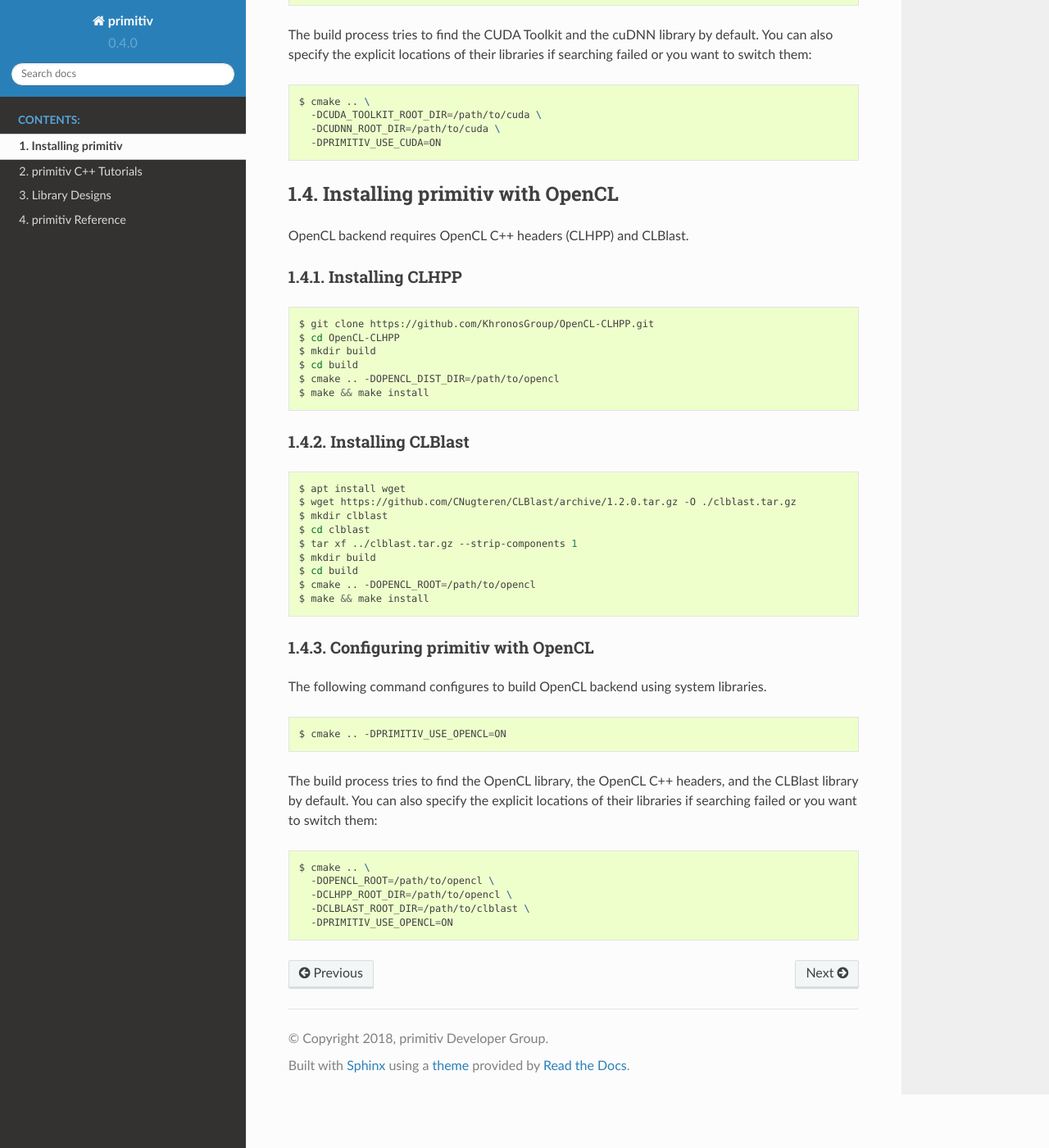
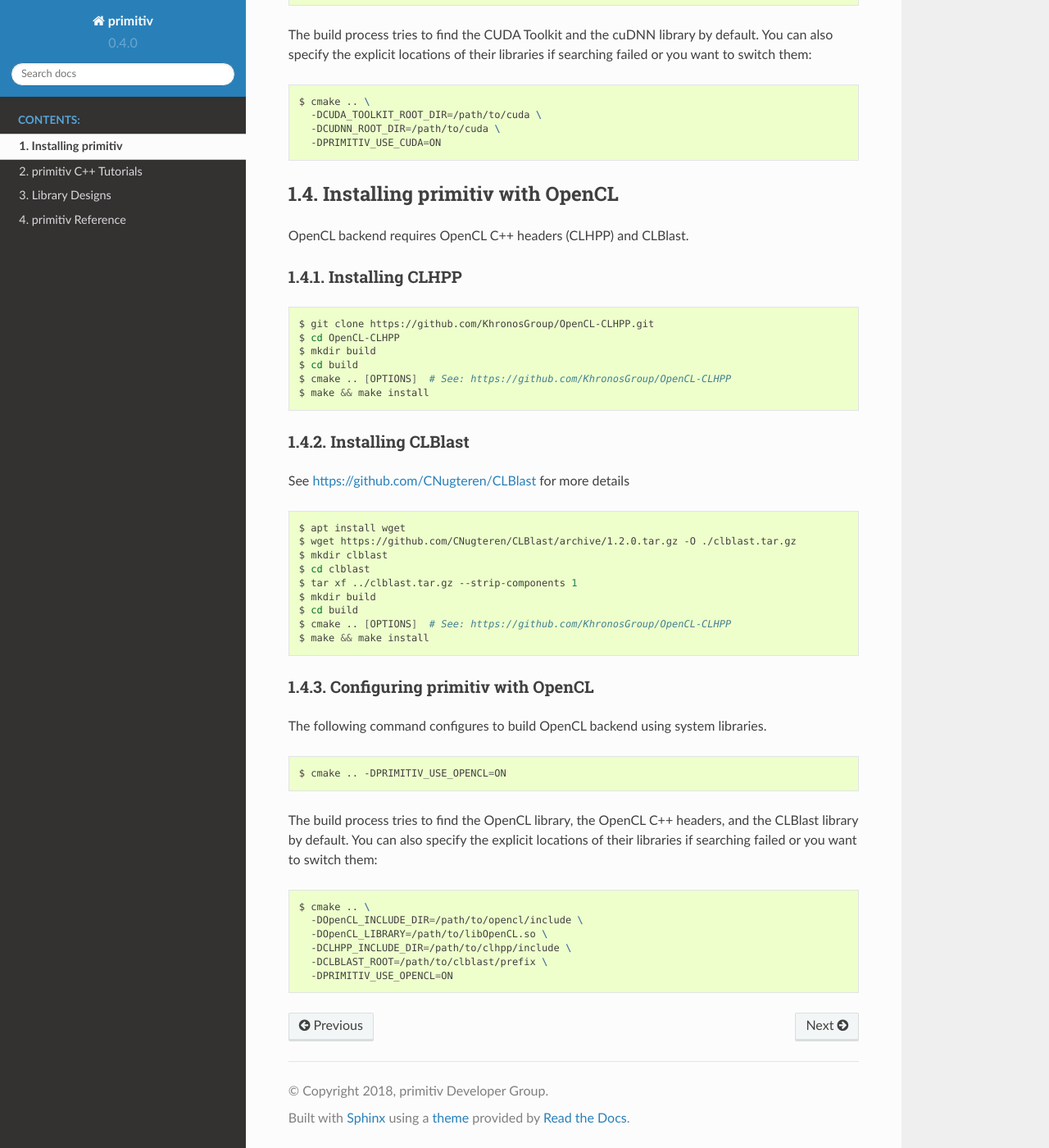
Before and after one commit to primitiv/primitiv, a Sphinx documentation site: the page built from docs/source/installation.rst, in a window 1280 px wide and 1400 px high, scrolled down 2347 px. Shown: the whole window at 82% size. Built offline with Sphinx 7.4.7 and the Read the Docs theme 2.0.0, drawn with Linux system fonts in a browser that asks for light colours.

Commit message:
Fix documentation

```diff
--- a/docs/source/installation.rst
+++ b/docs/source/installation.rst
@@ -165,13 +165,15 @@
   $ cd OpenCL-CLHPP
   $ mkdir build
   $ cd build
-  $ cmake .. -DOPENCL_DIST_DIR=/path/to/opencl
+  $ cmake .. [OPTIONS]  # See: https://github.com/KhronosGroup/OpenCL-CLHPP
   $ make && make install
 
 
 Installing CLBlast
 ^^^^^^^^^^^^^^^^^^
 
+
+See https://github.com/CNugteren/CLBlast for more details
 
 .. code-block:: shell
 
@@ -182,7 +184,7 @@
   $ tar xf ../clblast.tar.gz --strip-components 1
   $ mkdir build
   $ cd build
-  $ cmake .. -DOPENCL_ROOT=/path/to/opencl
+  $ cmake .. [OPTIONS]  # See: https://github.com/KhronosGroup/OpenCL-CLHPP
   $ make && make install
 
 
@@ -204,7 +206,8 @@
 .. code-block:: shell
 
   $ cmake .. \
-    -DOPENCL_ROOT=/path/to/opencl \
-    -DCLHPP_ROOT_DIR=/path/to/opencl \
-    -DCLBLAST_ROOT_DIR=/path/to/clblast \
+    -DOpenCL_INCLUDE_DIR=/path/to/opencl/include \
+    -DOpenCL_LIBRARY=/path/to/libOpenCL.so \
+    -DCLHPP_INCLUDE_DIR=/path/to/clhpp/include \
+    -DCLBLAST_ROOT=/path/to/clblast/prefix \
     -DPRIMITIV_USE_OPENCL=ON
```
Also changed, not shown: 1 other file.
